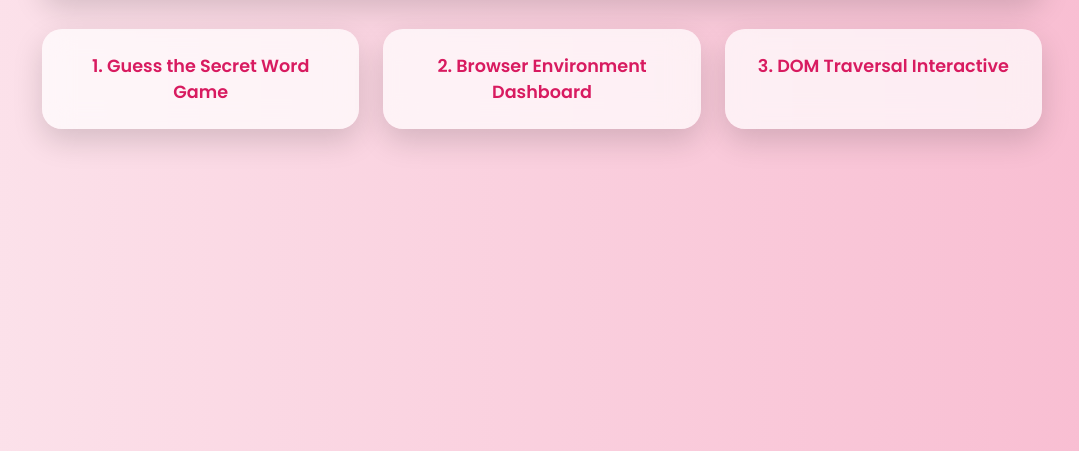
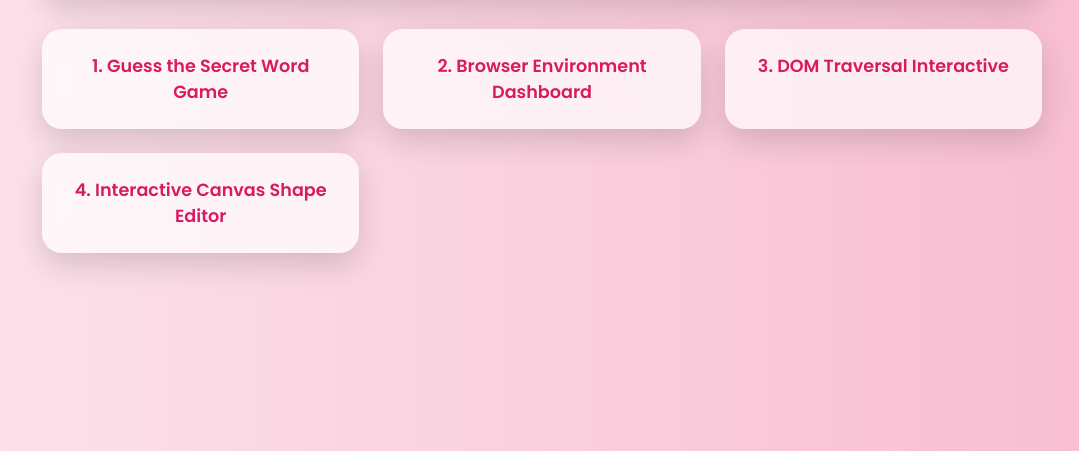
Before and after one commit to gsabordo/PF2_ACT, a plain HTML site: page index.html in a window 1280 px wide. Shown: the part 349-800 px from the top of the page, without its empty margins (98-1177 px from the left). Drawn offline with Linux system fonts and the light colour scheme.

Commit message:
Add files via upload

```diff
--- a/index.html
+++ b/index.html
@@ -135,6 +135,9 @@
       <div class="card">
         <a href="dom_traversal.html">3. DOM Traversal Interactive</a>
       </div>
+      <div class="card">
+        <a href="Canvas.html">4. Interactive Canvas Shape Editor</a>
+      </div>
 
     </main>
   </div>
```
